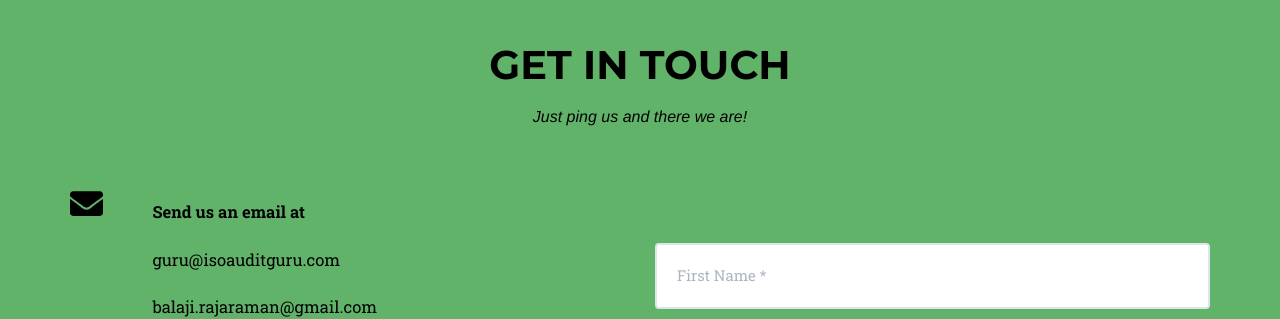
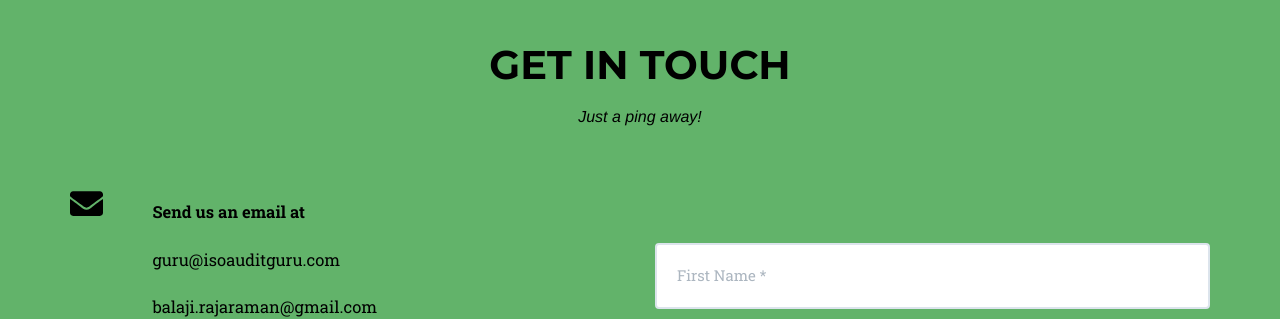
Before and after one commit to ISO-Audit-Guru/ISO-Audit-Guru.github.io, a Jekyll site: the page built from index.html, in a window 1280 px wide and 900 px high, scrolled down 6258 px. Shown: the part 152-471 px from the top of the window. Built offline with Jekyll 4.4.1, drawn with Linux system fonts in a browser that asks for light colours; nearby versions of some CDN libraries; some web fonts are replaced.

Commit message:
Update contact.html

```diff
--- a/_includes/contact.html
+++ b/_includes/contact.html
@@ -3,7 +3,7 @@
             <div class="row">
                 <div class="col-lg-12 text-center">
                     <h1 class="section-heading">Get in touch</h1>
-                    <h3 class="section-subheading text-muted contact-subheading">Just ping us and there we are!</h3>
+                    <h3 class="section-subheading text-muted contact-subheading">Just a ping away!</h3>
                 </div>
             </div>
             <div class="row">
```
